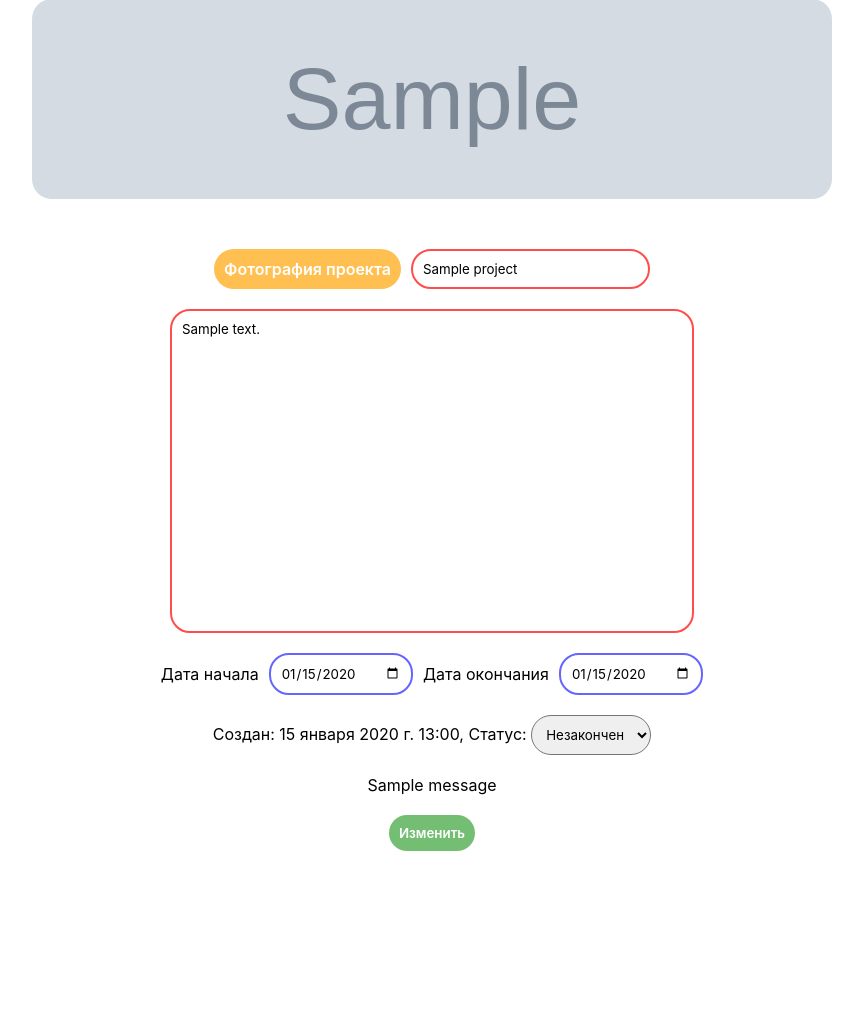
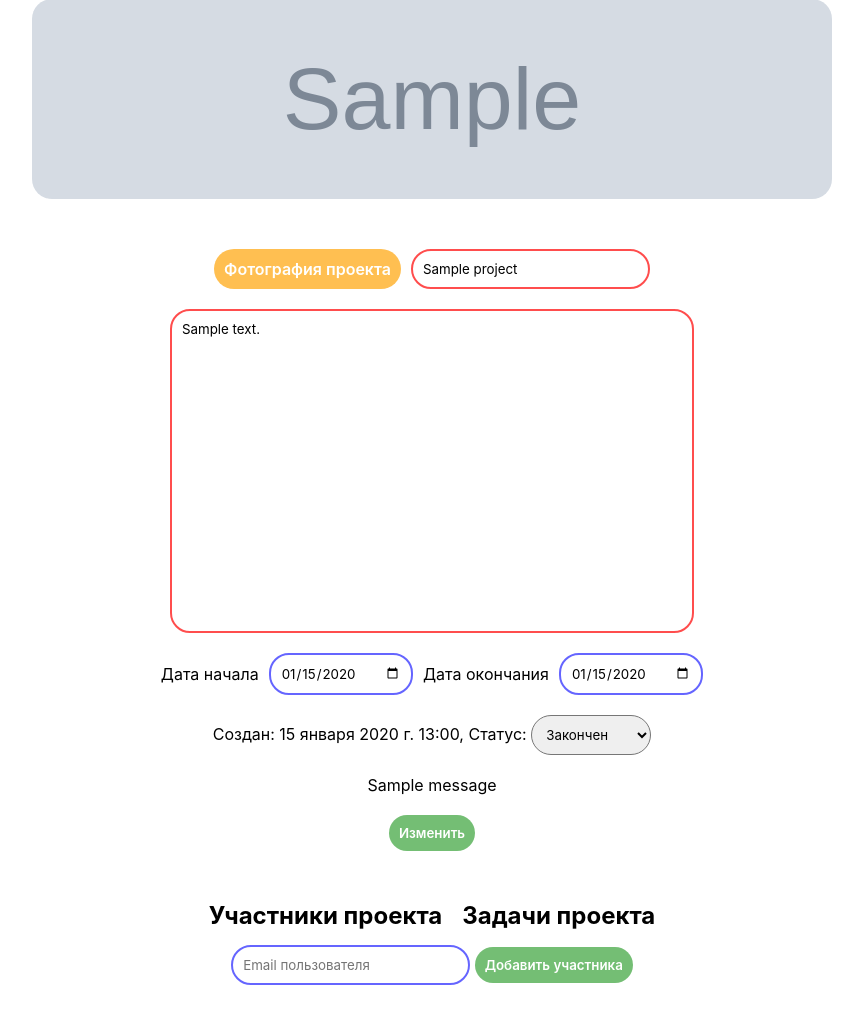
Before and after one commit to olegmishutin/Objective-Tracking, a Django app: page /project/1/ in a window 1280 px wide. Shown: the part 151-1171 px from the top of the page, without its empty margins (208-1071 px from the left). Before the commit the page ends 1002 px from the top, so only its background shows below. Run offline with Django 5.2, Linux system fonts and the light colour scheme; a user stored in the database is signed in; tables that the repository leaves empty hold one stand-in row (values such as "Sample post"); grey boxes marked "Sample" are stand-in pictures; one stand-in notice (Sample message) is shown.

Commit message:
fully added project page with task creating, deleting and editing

```diff
--- a/frontend/static/css/create_project.css
+++ b/frontend/static/css/create_project.css
@@ -49,3 +49,11 @@
     background-color: #74be74;
     color: white;
 }
+
+.create_project form .button{
+    border-radius: 20px;
+    padding: 10px;
+    background-color: #ffbf51;
+    color: white;
+    font-weight: 600;
+}
--- a/frontend/static/css/project.css
+++ b/frontend/static/css/project.css
@@ -1,24 +1,121 @@
-.project{
+.project {
     width: 100%;
     display: flex;
     flex-direction: column;
     align-items: center;
+    margin-bottom: 20px;
 }
 
-.project__header{
+.project__info {
+    display: flex;
+    flex-direction: column;
+    align-items: center;
+    text-align: center;
+}
+
+.project__header {
     width: 800px;
     height: 200px;
     border-radius: 20px;
     overflow: hidden;
 }
 
-.project__header img{
+.project__header img {
     width: 100%;
     height: 100%;
     object-fit: cover;
 }
 
-.project__info__main{
+.project__info__main {
     margin-top: 15px;
     margin-bottom: 30px;
 }
+
+.project__info__other{
+    margin-bottom: 30px;
+}
+
+.project__info__participants,
+.project__info__tasks {
+    width: 100%;
+    display: flex;
+    flex-direction: column;
+    align-items: center;
+    gap: 15px;
+    margin-top: 50px;
+}
+
+.project__info__tasks {
+    display: none;
+}
+
+.project__info__participants__header {
+    display: flex;
+    gap: 20px;
+}
+
+.project__info__participants__header h2:hover {
+    cursor: pointer;
+}
+
+.project__info__participants form .textbox {
+    border: 2px solid #6565ff;
+}
+
+.project__info__participants form input[type='submit'] {
+    background-color: #74be74;
+    color: white;
+}
+
+.project__info__participants__list {
+    display: flex;
+    flex-direction: column;
+    gap: 10px;
+}
+
+.project__info__participants__list__element {
+    display: flex;
+    align-items: center;
+    gap: 15px;
+    box-shadow: 2px 2px 7px gray;
+    padding: 10px;
+    border-radius: 20px;
+}
+
+.project__info__participants__list__element .button {
+    border-radius: 20px;
+    padding: 10px;
+    background-color: #ffbf51;
+    color: white;
+    font-weight: 600;
+}
+
+.project__info__participants__list__element form {
+    margin-left: auto;
+}
+
+.project__info__participants__list__element form input[type='submit'] {
+    background-color: #ff4d4d;
+    color: white;
+}
+
+.project__info__participants__list__element__photo {
+    width: 100px;
+    height: 100px;
+    border-radius: 20px;
+    overflow: hidden;
+}
+
+.project__info__participants__list__element__photo img {
+    width: 100%;
+    height: 100%;
+    object-fit: cover;
+}
+
+.project__info__tasks .create_project form {
+    margin: 0;
+}
+
+.project__info__tasks .create_project .textbox {
+    border: 2px solid #6565ff;
+}
--- /dev/null
+++ b/frontend/static/js/project_page_contoller.js
@@ -0,0 +1,9 @@
+document.getElementById('participant_page_button').onclick = () => {
+    document.getElementById('participant_page').style.display = 'flex'
+    document.getElementById('participant_tasks').style.display = 'none'
+}
+
+document.getElementById('task_page_button').onclick = () => {
+    document.getElementById('participant_tasks').style.display = 'flex'
+    document.getElementById('participant_page').style.display = 'none'
+}
--- a/frontend/templates/projects/project.html
+++ b/frontend/templates/projects/project.html
@@ -1,65 +1,72 @@
-{% extends 'base.html' %}
+{% extends 'projects/project_base.html' %}
 {% load static %}
-{% block stylesheet %}
-    <link rel="stylesheet" href="{% static 'css/create_project.css' %}">
-    <link rel="stylesheet" href="{% static 'css/project.css' %}">
-{% endblock %}
-{% block content %}
-    <div class="project">
-        <div class="project__info">
-            {% if project.image %}
-                <div class="project__header">
-                    <img src="{{ project.image.url }}" alt="project header">
+{% block projectContent %}
+    <div class="project__info__participants" id="participant_page">
+        <div class="project__info__participants__header">
+            <h2>Участники проекта</h2>
+            <h2 id="task_page_button">Задачи проекта</h2>
+        </div>
+        <form action="{% url 'projects:add-participant' project.id %}" method="post">
+            {% csrf_token %}
+            <input class="textbox" type="email" name="email" placeholder="Email пользователя" required>
+            <input type="submit" value="Добавить участника">
+        </form>
+        <ul class="project__info__participants__list">
+            {% for participant in project.participants.all %}
+                {% if participant != request.user %}
+                    <li class="project__info__participants__list__element">
+                        {% if participant.photo %}
+                            <div class="project__info__participants__list__element__photo">
+                                <img src="{{ participant.photo.url }}" alt="">
                             </div>
                         {% endif %}
-            {% if project.owner == request.user %}
+                        <p>Фамилия: <b>{{ participant.last_name }}</b></p>
+                        <p>Email: <b>{{ participant.email }}</b></p>
+                        <form action="{% url 'projects:remove-participant' project.id participant.id %}"
+                              method="post">
+                            {% csrf_token %}
+                            <input type="submit" value="Удалить участника">
+                        </form>
+                    </li>
+                {% endif %}
+            {% endfor %}
+        </ul>
+    </div>
+    <div class="project__info__tasks" id="participant_tasks">
+        <div class="project__info__participants__header">
+            <h2 id="participant_page_button">Участники проекта</h2>
+            <h2>Задачи проекта</h2>
+        </div>
         <div class="create_project">
-                    <form method="post" enctype="multipart/form-data">
+            <form action="{% url 'projects:create-task' project.id %}" method="post">
                 {% csrf_token %}
-                        <div class="form_box">
-                            <label class="file_upload" for="file_upload">Фотография проекта</label>
-                            <input class="file_upload_input" type="file" name="photo" accept="image/*" id="file_upload">
-                            <input class="textbox" type="text" name="name" placeholder="Название"
-                                   value="{{ project.name }}" required>
-                        </div>
-                        <textarea class="textbox" name="description"
-                                  placeholder="Описание">{{ project.description }}</textarea>
+                <input class="textbox" type="text" name="name" placeholder="Название задачи" required>
+                <textarea class="textbox" name="description" placeholder="Описание задачи" required></textarea>
                 <div class="form_box">
                     <div class="form_box">
-                                <label for="date_started">Дата начала</label>
-                                <input class="date" type="date" name="date_started" id="date_started"
-                                       value="{{ project.date_started|date:'Y-m-d' }}" required>
+                        <label for="date_to_end">Дата окончания задачи</label>
+                        <input class="textbox" type="date" name="date_to_end" id="date_to_end" required>
                     </div>
-                            <div class="form_box">
-                                <label for="date_ended">Дата окончания</label>
-                                <input class="date" type="date" name="date_ended" id="date_ended"
-                                       value="{{ project.date_ended|date:'Y-m-d' }}" required>
+                    <input class="textbox" type="email" name="email" placeholder="Email участника">
                 </div>
-                        </div>
-                        <div class="form_box">
-                            <p>Создан: {{ project.created_at }}, Статус: <select name="is_completed">
-                                <option value="false">Незакончен</option>
-                                <option value="true">Закончен</option>
-                            </select></p>
-                        </div>
-                        {% for message in messages %}
-                            <p>{{ message }}</p>
-                        {% endfor %}
-                        <input type="submit" value="Изменить">
+                <input type="submit" value="Создать задачу">
             </form>
         </div>
-            {% else %}
-                <div class="project__info__main">
-                    <h2>Название проекта: {{ project.name }}</h2>
-                    <h4>Описание проекта: {{ project.description }}</h4>
+        <ul class="project__info__participants__list">
+            {% for task in project.tasks.all %}
+                <li class="project__info__participants__list__element">
+                    <p>Название: <b>{{ task.name }}</b></p>
+                    <p>Статус: <b>{% if task.is_completed %} Закончен {% else %} Незакончен {% endif %}</b></p>
+                    <p>Дата окончания: <b>{{ task.date_to_end|date:'d.m.y' }}</b></p>
+                    <p>Исполнитель: <b>{{ task.executor.last_name }}</b></p>
+                    <form action="{% url 'projects:delete-task' task.id %}" method="post">
+                        {% csrf_token %}
+                        <a href="{% url 'projects:task-edit' project.id task.id %}" class="button">Изменить</a>
+                        <input type="submit" value="Удалить задачу">
+                    </form>
+                </li>
+            {% endfor %}
+        </ul>
     </div>
-                <div class="project__info__other">
-                    <p>Дата создания: {{ project.created_at }}</p>
-                    <p>Дата начала: {{ project.date_started }}</p>
-                    <p>Дата окончания: {{ project.date_ended }}</p>
-                    <p>Статус: {% if project.is_completed %} Закончен {% else %} Незакончен {% endif %}</p>
-                </div>
-            {% endif %}
-        </div>
-    </div>
+    <script src="{% static 'js/project_page_contoller.js' %}"></script>
 {% endblock %}
--- /dev/null
+++ b/frontend/templates/projects/project_base.html
@@ -0,0 +1,74 @@
+{% extends 'base.html' %}
+{% load static %}
+{% block stylesheet %}
+    <link rel="stylesheet" href="{% static 'css/create_project.css' %}">
+    <link rel="stylesheet" href="{% static 'css/project.css' %}">
+{% endblock %}
+{% block content %}
+    <div class="project">
+        <div class="project__info">
+            {% if project.image %}
+                <div class="project__header">
+                    <img src="{{ project.image.url }}" alt="project header">
+                </div>
+            {% endif %}
+            {% if project.owner == request.user %}
+                <div class="create_project">
+                    <form action="{% url 'projects:project' project.id %}" method="post" enctype="multipart/form-data">
+                        {% csrf_token %}
+                        <div class="form_box">
+                            <label class="file_upload" for="file_upload">Фотография проекта</label>
+                            <input class="file_upload_input" type="file" name="photo" accept="image/*" id="file_upload">
+                            <input class="textbox" type="text" name="name" placeholder="Название"
+                                   value="{{ project.name }}" required>
+                        </div>
+                        <textarea class="textbox" name="description"
+                                  placeholder="Описание">{{ project.description }}</textarea>
+                        <div class="form_box">
+                            <div class="form_box">
+                                <label for="date_started">Дата начала</label>
+                                <input class="date" type="date" name="date_started" id="date_started"
+                                       value="{{ project.date_started|date:'Y-m-d' }}" required>
+                            </div>
+                            <div class="form_box">
+                                <label for="date_ended">Дата окончания</label>
+                                <input class="date" type="date" name="date_ended" id="date_ended"
+                                       value="{{ project.date_ended|date:'Y-m-d' }}" required>
+                            </div>
+                        </div>
+                        <div class="form_box">
+                            <p>Создан: {{ project.created_at }}, Статус: <select name="is_completed">
+                                <option value="false">Незакончен</option>
+                                {% if project.is_completed %}
+                                    <option value="true" selected="selected">Закончен</option>
+                                {% else %}
+                                    <option value="true">Закончен</option>
+                                {% endif %}
+                            </select></p>
+                        </div>
+                        {% for message in messages %}
+                            <p>{{ message }}</p>
+                        {% endfor %}
+                        <input type="submit" value="Изменить">
+                    </form>
+                </div>
+                {% block projectContent %}{% endblock %}
+            {% else %}
+                <div class="project__info__main">
+                    <h2>Название проекта: {{ project.name }}</h2>
+                    <h4>Описание проекта: {{ project.description }}</h4>
+                </div>
+                <div class="project__info__other">
+                    <p>Дата создания: {{ project.created_at }}</p>
+                    <p>Дата начала: {{ project.date_started }}</p>
+                    <p>Дата окончания: {{ project.date_ended }}</p>
+                    <p>Статус: {% if project.is_completed %} Закончен {% else %} Незакончен {% endif %}</p>
+                </div>
+                <div class="project__info__other">
+                    <p>Руководитель проекта: {{ project.owner.get_full_name }}</p>
+                    <p>Email руководителя: {{ project.owner.email }}</p>
+                </div>
+            {% endif %}
+        </div>
+    </div>
+{% endblock %}
--- a/server/projects/models.py
+++ b/server/projects/models.py
@@ -47,13 +47,15 @@
     created_at = models.DateTimeField('время создания', auto_now_add=True)
     date_to_end = models.DateTimeField('дата окончания')
 
-    executor = models.ForeignKey(get_user_model(), on_delete=models.CASCADE, related_name='tasks')
+    executor = models.ForeignKey(get_user_model(), on_delete=models.DO_NOTHING, related_name='tasks',
+                                 null=True, blank=True)
     project = models.ForeignKey(Projects, on_delete=models.CASCADE, related_name='tasks')
 
     class Meta:
         db_table = 'Task'
         verbose_name = 'Задача'
         verbose_name_plural = 'Задачи'
+        ordering = ['-created_at']
 
     def __str__(self):
         return self.name
--- a/server/projects/urls.py
+++ b/server/projects/urls.py
@@ -7,5 +7,11 @@
     path('', login_required(views.ProjectList.as_view()), name='index'),
     path('create-project/', views.createProject, name='create-project'),
     path('delete/<int:pk>/project/', login_required(views.DeleteProject.as_view()), name='delete-project'),
-    path('project/<int:pk>/', login_required(views.ProjectDetail.as_view()), name='project')
+    path('project/<int:pk>/', login_required(views.ProjectDetail.as_view()), name='project'),
+    path('project/<int:pk>/add-participant/', views.addParticipantToProject, name='add-participant'),
+    path('project/<int:projectPk>/remove-participant/<int:userPk>/', views.removeParticipantFromProject,
+         name='remove-participant'),
+    path('project/<int:pk>/create-task/', views.createTask, name='create-task'),
+    path('delete-task/<int:pk>/', login_required(views.DeleteTask.as_view()), name='delete-task'),
+    path('project/<int:projectPk>/task/<int:pk>/', login_required(views.TaskDetail.as_view()), name='task-edit')
 ]
--- a/server/projects/views.py
+++ b/server/projects/views.py
@@ -1,11 +1,12 @@
-from django.shortcuts import render, redirect
+from django.shortcuts import render, redirect, get_object_or_404
 from django.urls import reverse_lazy
 from django.http import HttpResponse
 from django.contrib.auth.decorators import login_required
 from django.contrib import messages
 from django.views import generic
-from .forms import ProjectForm
-from .models import Projects
+from django.contrib.auth import get_user_model
+from .forms import ProjectForm, TaskForm
+from .models import Projects, Task
 
 
 class ProjectList(generic.ListView):
@@ -28,6 +29,19 @@
         if project.participants.filter(id=request.user.id).exists():
             return super().get(request, *args, **kwargs)
         return HttpResponse(status=403)
+
+    def post(self, request, *args, **kwargs):
+        project = self.get_object()
+
+        form = ProjectForm(request.POST, instance=project)
+        if form.is_valid():
+            retProject = form.save(commit=False)
+
+            retProject.setImage(request.FILES.get('photo'))
+            retProject.save()
+        else:
+            messages.add_message(request, messages.INFO, form.errors)
+        return self.get(request, *args, **kwargs)
 
 
 @login_required()
@@ -57,3 +71,114 @@
         if request.method == 'POST' and request.user == kwargs['object'].owner:
             return super().delete(request, *args, **kwargs)
         return HttpResponse(status=403)
+
+
+@login_required()
+def addParticipantToProject(request, pk):
+    if request.method == 'POST':
+        user = get_object_or_404(get_user_model(), email=request.POST.get('email'))
+        project = get_object_or_404(Projects, pk=pk)
+
+        if request.user == project.owner:
+            project.participants.add(user)
+
+            return redirect('projects:project', pk=pk)
+        return HttpResponse(status=403)
+    return HttpResponse(status=403)
+
+
+@login_required()
+def removeParticipantFromProject(request, projectPk, userPk):
+    if request.method == 'POST':
+        user = get_object_or_404(get_user_model(), pk=userPk)
+        project = get_object_or_404(Projects, pk=projectPk)
+
+        if request.user == project.owner:
+            project.participants.remove(user)
+
+            for task in project.tasks.filter(executor_id=user):
+                task.executor = None
+                task.save()
+
+            return redirect('projects:project', pk=projectPk)
+        return HttpResponse(status=403)
+    return HttpResponse(status=403)
+
+
+@login_required()
+def createTask(request, pk):
+    if request.method == 'POST':
+        project = get_object_or_404(Projects, pk=pk)
+
+        if request.user == project.owner:
+            form = TaskForm(request.POST)
+
+            if form.is_valid():
+                task = form.save(commit=False)
+                task.project = project
+
+                if request.POST.get('email'):
+                    executor = get_object_or_404(get_user_model(), email=request.POST.get('email'))
+
+                    if project.participants.filter(id=executor.id).exists():
+                        task.executor = executor
+                task.save()
+            else:
+                return HttpResponse(status=400)
+            return redirect('projects:project', pk=pk)
+        return HttpResponse(status=403)
+    return HttpResponse(status=403)
+
+
+class TaskDetail(generic.DetailView):
+    model = Task
+    template_name = 'projects/task.html'
+    context_object_name = 'task'
+
+    def get(self, request, *args, **kwargs):
+        self.projectId = kwargs.get('projectPk')
+        project = get_object_or_404(Projects, pk=self.projectId)
+
+        if project.owner == request.user:
+            return super().get(request, *args, **kwargs)
+        return HttpResponse(status=403)
+
+    def get_context_data(self, **kwargs):
+        context = super().get_context_data(**kwargs)
+        context['projectId'] = self.projectId
+        return context
+
+    def post(self, request, *args, **kwargs):
+        project = get_object_or_404(Projects, pk=kwargs.get('projectPk'))
+        task = self.get_object()
+
+        if request.user == project.owner:
+            form = TaskForm(request.POST, instance=task)
+
+            if form.is_valid():
+                task = form.save(commit=False)
+
+                if request.POST.get('email'):
+                    executor = get_object_or_404(get_user_model(), email=request.POST.get('email'))
+
+                    if project.participants.filter(id=executor.id).exists():
+                        task.executor = executor
+                else:
+                    task.executor = None
+                task.save()
+            else:
+                return HttpResponse(status=400)
+            return redirect('projects:project', pk=project.id)
+        return HttpResponse(status=403)
+
+
+class DeleteTask(generic.DeleteView):
+    model = Task
+
+    def delete(self, request, *args, **kwargs):
+        if request.method == 'POST' and request.user == kwargs['object'].project.owner:
+            return super().delete(request, *args, **kwargs)
+        return HttpResponse(status=403)
+
+    def get_success_url(self):
+        return self.request.META.get('HTTP_REFERER')
```
Also changed, not shown: frontend/templates/projects/task.html (added, +29 -0 lines), server/projects/forms.py (+7 -1 lines), server/media/projects_image/bedroom.png (deleted), server/media/projects_image/house.png (added), server/projects/migrations/0006_alter_task_executor.py (added), server/projects/migrations/0007_alter_task_options.py (added), server/projects/migrations/0008_alter_task_executor.py (added), 1 other file. Lines whose indentation alone changed are shown as unchanged.
